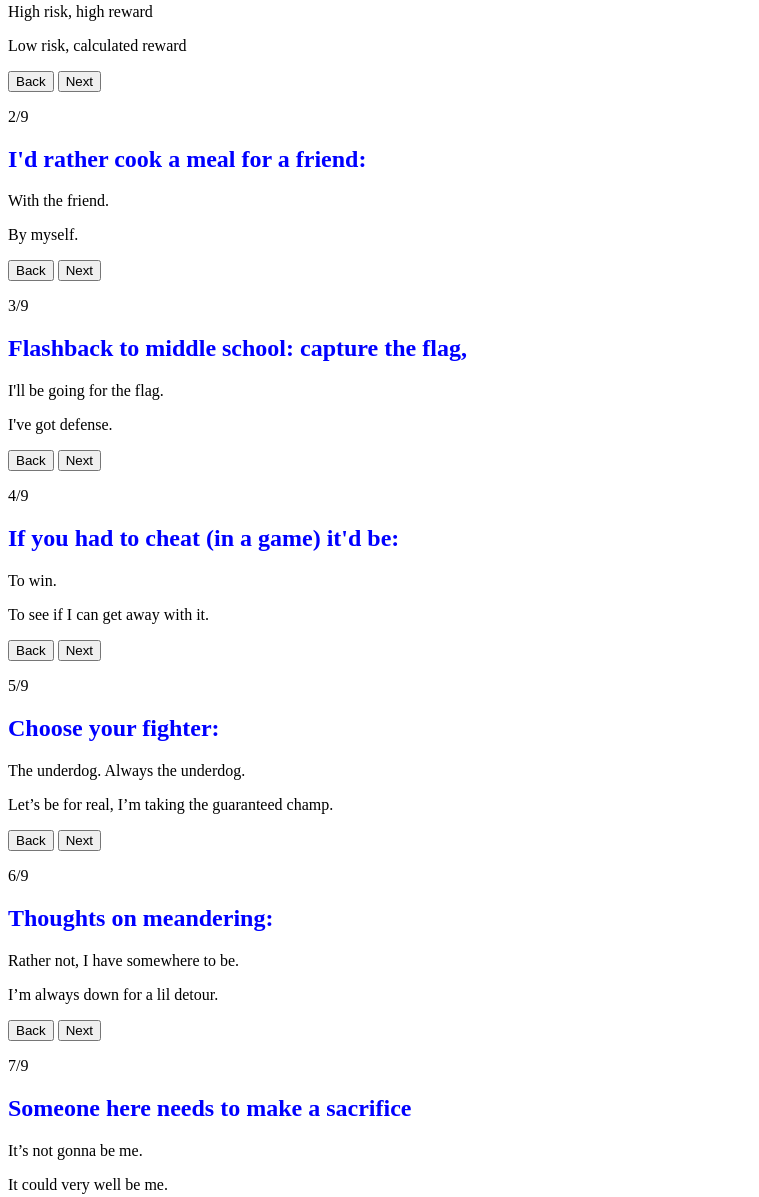
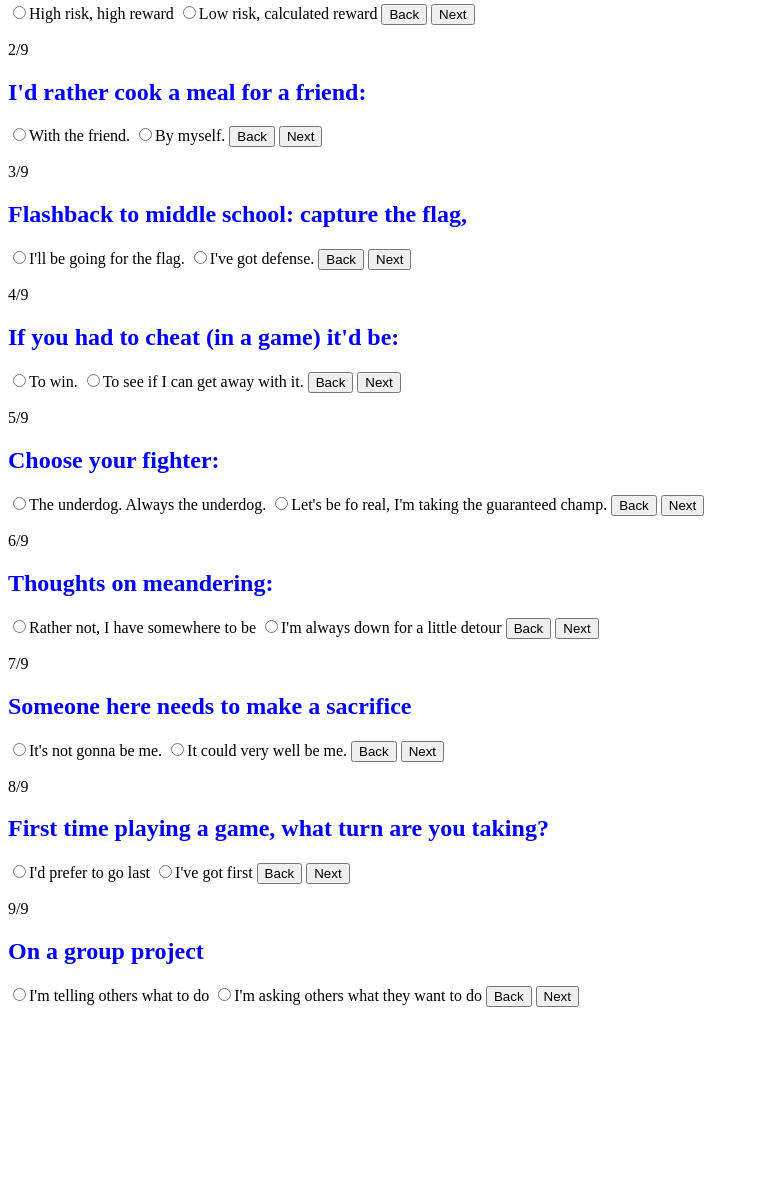
Before and after one commit to ProfessorKolodziej/final-project-spring-2024-gamer-type, a website: page src/quiz.html in a window 1280 px wide. Shown: the part 246-1443 px from the top of the page, without its empty margins (0-759 px from the left). After the commit the page ends 1261 px from the top, so only its background shows below. Drawn offline with Linux system fonts and the light colour scheme.

Commit message:
Update quiz.html

```diff
--- a/src/quiz.html
+++ b/src/quiz.html
@@ -19,80 +19,88 @@
 		<section id="quiz0">
 			<h1 class="quizh1">Which gamer type are you?</h1>
 			<p class="quizp">Time to find out</p>
-			<button class="quizback">Not yet</button>
-			<button class="quiznext">Let's go</button>
+			<button type="button" class="quizback">Not yet</button>
+			<button type="button" class="quiznext">Let's go</button>
 		</section>
 		<section id="quiz1">
 			<h1 class="quizh1">Pick one:</h1>
 			<p class="quiznumber">1/9</p>
-			<p class="quizp">High risk, high reward</p>
-			<p class="quizp">Low risk, calculated reward</p>
-			<button class="quizback">Back</button>
-			<button class="quiznext">Next</button>
+			<input type="radio" id="q1a1" name="qone" value="q1a1v" /><label for="q1a1">High risk, high reward</label>
+			<input type="radio" id="q1a2" name="qone" value="q1a2v" /><label for="q2a2">Low risk, calculated reward</label>
+			<button type="button" class="quizback">Back</button>
+			<button type="button" class="quiznext">Next</button>
 		</section>
 		<section id="quiz2">
 			<p class="quiznumber">2/9</p>
 			<h1 class="quizh1">I'd rather cook a meal for a friend:</h1>
-			<p class="quizp">With the friend.</p>
-			<p class="quizp">By myself.</p>
-			<button class="quizback">Back</button>
-			<button class="quiznext">Next</button>
+			<input type="radio" id="q2a1" name="qtwo" value="q2a1v" /><label for="q2a1">With the friend.</label>
+			<input type="radio" id="q2a2" name="qtwo" value="q2a2v" /><label for="q2a2">By myself.</label>
+			<button type="button" class="quizback">Back</button>
+			<button type="button" class="quiznext">Next</button>
 		</section>
 		<section id="quiz3">
 			<p class="quiznumber">3/9</p>
 			<h1 class="quizh1">Flashback to middle school: capture the flag,</h1>
-			<p class="quizp">I'll be going for the flag.</p>
-			<p class="quizp">I've got defense.</p>
-			<button class="quizback">Back</button>
-			<button class="quiznext">Next</button>
+			<input type="radio" id="q3a1" name="qthree" value="q3a1v" /><label for="q3a1">I'll be going for the
+				flag.</label>
+			<input type="radio" id="q3a2" name="qthree" value="q3a2v" /><label for="q3a2">I've got defense.</label>
+			<button type="button" class="quizback">Back</button>
+			<button type="button" class="quiznext">Next</button>
 		</section>
 		<section id="quiz4">
 			<p class="quiznumber">4/9</p>
 			<h1 class="quizh1">If you had to cheat (in a game) it'd be:</h1>
-			<p class="quizp">To win.</p>
-			<p class="quizp">To see if I can get away with it.</p>
-			<button class="quizback">Back</button>
-			<button class="quiznext">Next</button>
+			<input type="radio" id="q4a1" name="qfour" value="q4a1v" /><label for="q4a1">To win.</label>
+			<input type="radio" id="q4a2" name="qfour" value="q4a2v" /><label for="q4a2">To see if I can get away with
+				it.</label>
+			<button type="button" class="quizback">Back</button>
+			<button type="button" class="quiznext">Next</button>
 		</section>
 		<section id="quiz5">
 			<p class="quiznumber">5/9</p>
 			<h1 class="quizh1">Choose your fighter:</h1>
-			<p class="quizp">The underdog. Always the underdog.</p>
-			<p class="quizp">Let’s be for real, I’m taking the guaranteed champ.</p>
-			<button class="quizback">Back</button>
-			<button class="quiznext">Next</button>
+			<input type="radio" id="q5a1" name="qfive" value="q5a1v" /><label for="q5a1">The underdog. Always the
+				underdog.</label>
+			<input type="radio" id="q5a2" name="qfive" value="q5a2v" /><label for="q5a2">Let's be fo real, I'm taking the
+				guaranteed champ.</label>
+			<button type="button" class="quizback">Back</button>
+			<button type="button" class="quiznext">Next</button>
 		</section>
 		<section id="quiz6">
 			<p class="quiznumber">6/9</p>
 			<h1 class="quizh1">Thoughts on meandering:</h1>
-			<p class="quizp">Rather not, I have somewhere to be.</p>
-			<p class="quizp">I’m always down for a lil detour.</p>
-			<button class="quizback">Back</button>
-			<button class="quiznext">Next</button>
+			<input type="radio" id="q6a1" name="qsix" value="q6a1v" /><label for="q6a1">Rather not, I have somewhere to
+				be</label>
+			<input type="radio" id="q6a2" name="qsix" value="q6a2v" /><label for="q6a2">I'm always down for a little
+				detour</label>
+			<button type="button" class="quizback">Back</button>
+			<button type="button" class="quiznext">Next</button>
 		</section>
 		<section id="quiz7">
 			<p class="quiznumber">7/9</p>
 			<h1 class="quizh1">Someone here needs to make a sacrifice</h1>
-			<p class="quizp">It’s not gonna be me.</p>
-			<p class="quizp">It could very well be me.</p>
-			<button class="quizback">Back</button>
-			<button class="quiznext">Next</button>
+			<input type="radio" id="q7a1" name="qseven" value="q7a1v" /><label for="q7a1">It's not gonna be me.</label>
+			<input type="radio" id="q7a2" name="qseven" value="q7a2v" /><label for="q7a2">It could very well be me.</label>
+			<button type="button" class="quizback">Back</button>
+			<button type="button" class="quiznext">Next</button>
 		</section>
 		<section id="quiz8">
 			<p class="quiznumber">8/9</p>
 			<h1 class="quizh1">First time playing a game, what turn are you taking?</h1>
-			<p class="quizp">I’d prefer to go last</p>
-			<p class="quizp">I’ve got first</p>
-			<button class="quizback">Back</button>
-			<button class="quiznext">Next</button>
+			<input type="radio" id="q8a1" name="qeight" value="q8a1v" /><label for="q8a1">I'd prefer to go last</label>
+			<input type="radio" id="q8a2" name="qeight" value="q8a2v" /><label for="q8a2">I've got first</label>
+			<button type="button" class="quizback">Back</button>
+			<button type="button" class="quiznext">Next</button>
 		</section>
 		<section id="quiz9">
 			<p class="quiznumber">9/9</p>
 			<h1 class="quizh1">On a group project</h1>
-			<p class="quizp">I’m telling others what to do</p>
-			<p class="quizp">I’m asking others what they want to do</p>
-			<button class="quizback">Back</button>
-			<button class="quiznext">Next</button>
+			<input type="radio" id="q9a1" name="qnine" value="q9a1v" /><label for="q9a1">I'm telling others what to
+				do</label>
+			<input type="radio" id="q9a2" name="qnine" value="q9a2v" /><label for="q9a2">I'm asking others what they want
+				to do</label>
+			<button type="button" class="quizback">Back</button>
+			<button type="button" class="quiznext">Next</button>
 		</section>
 	</main>
 	<script src="js/scripts.js"></script>
```
